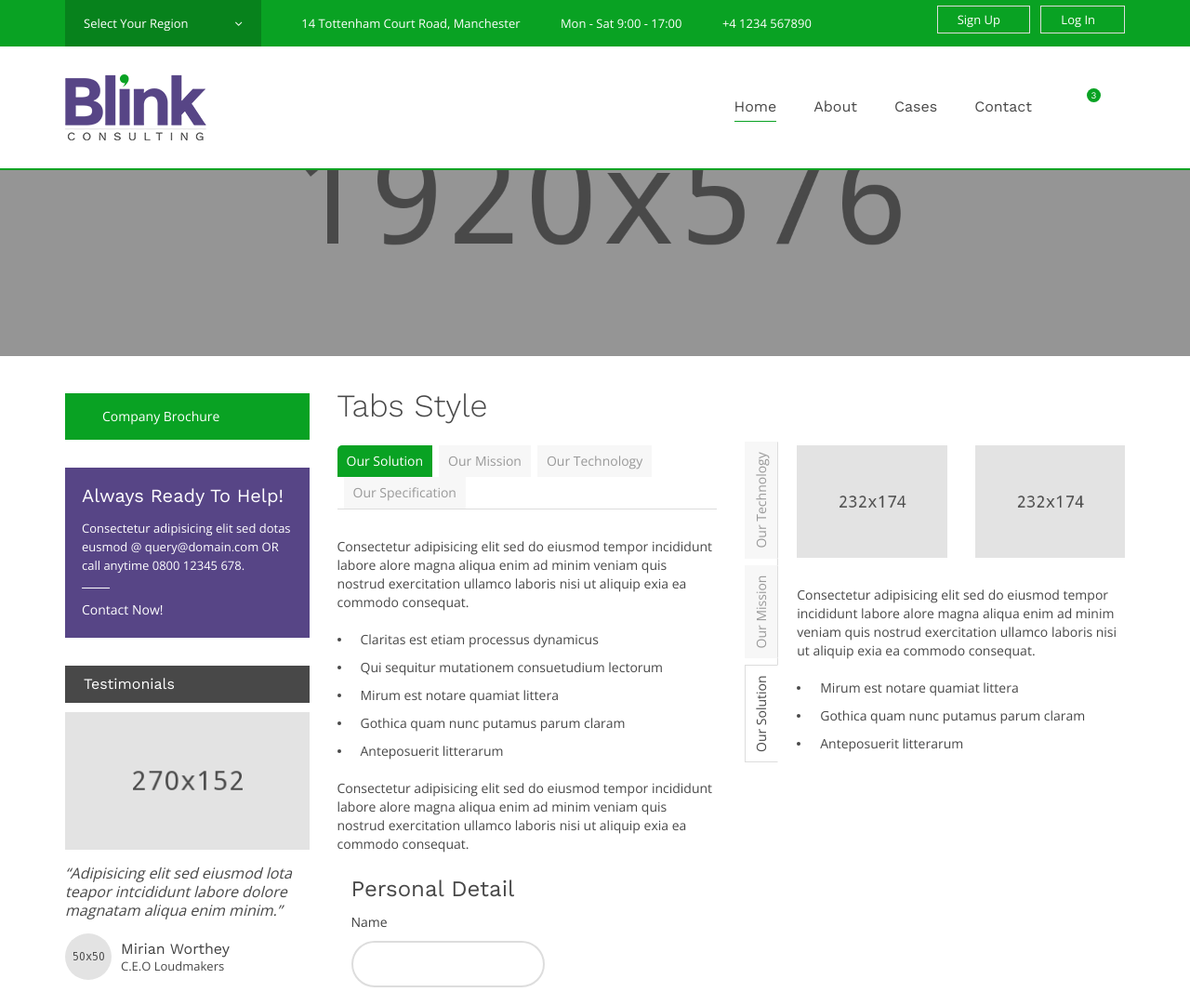
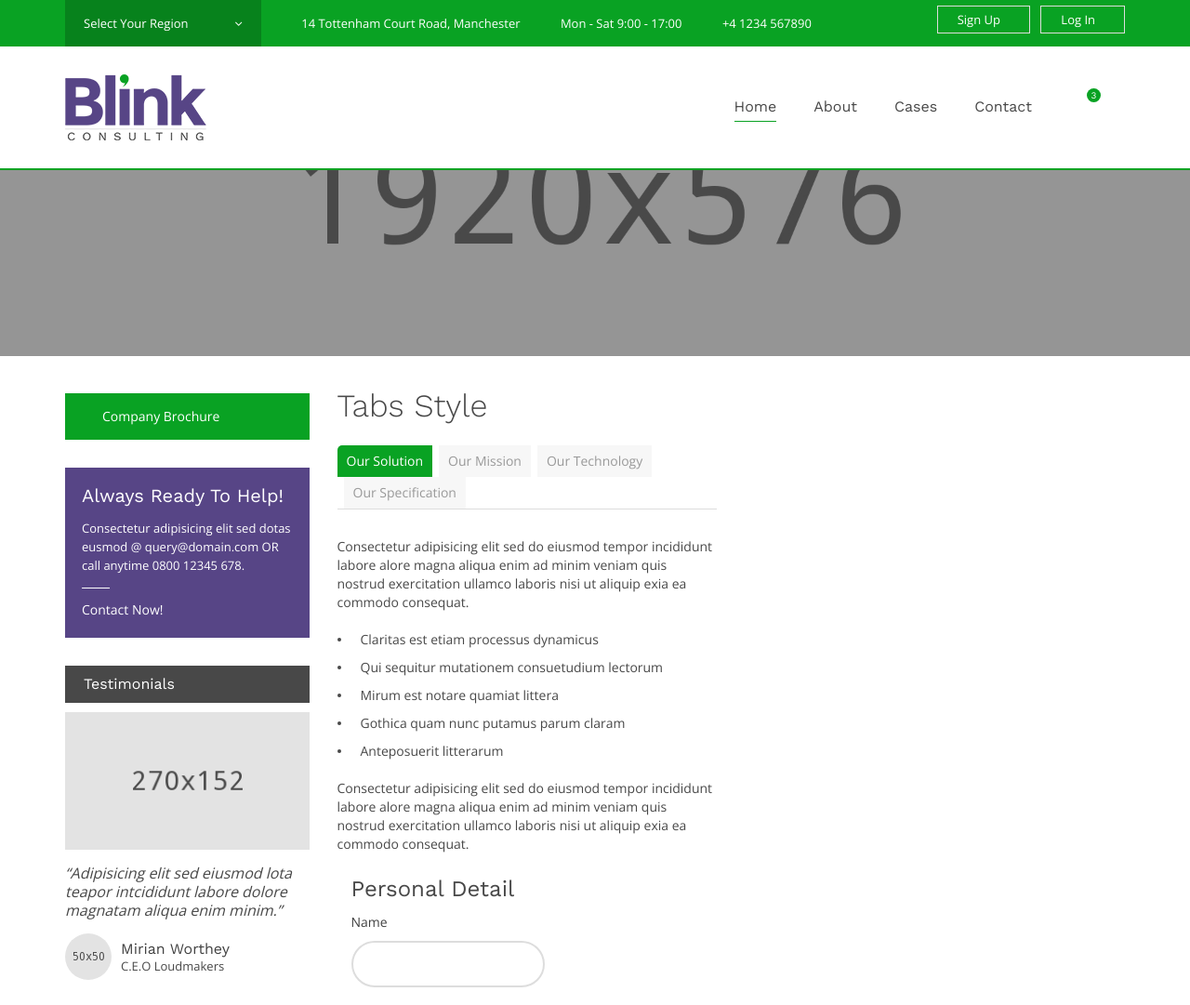
Before and after one commit to prasamsam/bmantra-laravel, a Laravel app: page /forms/abn-registration-sole-trader in a window 1280 px wide. Shown: the top 1081 px of the page at 93% size. Run offline with Laravel 8, Linux system fonts and the light colour scheme; data that the repository does not hold is empty; settings files or empty folders that the repository lacks are supplied; parts of the project's set-up code (start-up, migrations or seed data) failed here and were passed over; some libraries are stand-ins or nearby versions.

Commit message:
forms revised

```diff
--- a/resources/views/Front/Page/Forms/abnformsole.blade.php
+++ b/resources/views/Front/Page/Forms/abnformsole.blade.php
@@ -94,65 +94,7 @@
                                     </div>
                                 </div>
                             </div>
-                            <div class="col-xs-12 col-sm-12 col-md-6 col-lg-6">
-                                <div class="tg-themetabs tg-themetabsstyletwo">
-                                    <ul class="tg-themetabnav" role="tablist">
-                                        <li role="presentation" class="active"><a href="#oursolutionone" aria-controls="oursolutionone" role="tab" data-toggle="tab">Our Solution</a></li>
-                                        <li role="presentation"><a href="#ourmissionone" aria-controls="ourmissionone" role="tab" data-toggle="tab">Our Mission</a></li>
-                                        <li role="presentation"><a href="#ourtechnologyone" aria-controls="ourtechnologyone" role="tab" data-toggle="tab">Our Technology</a></li>
-                                    </ul>
-                                    <div class="tab-content tg-themetabcontent">
-                                        <div role="tabpanel" class="tab-pane active" id="oursolutionone">
-                                            <div class="row">
-                                                <div class="col-xs-12 col-sm-6 col-md-6 col-lg-6">
-                                                    <div class="tg-imgshortcode"><figure><img src="images/shortcode/img-01.jpg" alt="image description"></figure></div>
-                                                </div>
-                                                <div class="col-xs-12 col-sm-6 col-md-6 col-lg-6">
-                                                    <div class="tg-imgshortcode"><figure><img src="images/shortcode/img-02.jpg" alt="image description"></figure></div>
-                                                </div>
-                                            </div>
-                                            <p>Consectetur adipisicing elit sed do eiusmod tempor incididunt labore alore magna aliqua enim ad minim veniam quis nostrud exercitation ullamco laboris nisi ut aliquip exia ea commodo consequat.</p>
-                                            <ul class="tg-liststyle tg-dotliststyle">
-                                                <li>Mirum est notare quamiat littera</li>
-                                                <li>Gothica quam nunc putamus parum claram</li>
-                                                <li>Anteposuerit litterarum</li>
-                                            </ul>
-                                        </div>
-                                        <div role="tabpanel" class="tab-pane" id="ourmissionone">
-                                            <div class="row">
-                                                <div class="col-xs-12 col-sm-6 col-md-6 col-lg-6">
-                                                    <div class="tg-imgshortcode"><figure><img src="images/shortcode/img-02.jpg" alt="image description"></figure></div>
-                                                </div>
-                                                <div class="col-xs-12 col-sm-6 col-md-6 col-lg-6">
-                                                    <div class="tg-imgshortcode"><figure><img src="images/shortcode/img-01.jpg" alt="image description"></figure></div>
-                                                </div>
-                                            </div>
-                                            <p>Consectetur adipisicing elit sed do eiusmod tempor incididunt labore alore magna aliqua enim ad minim veniam quis nostrud exercitation ullamco laboris nisi ut aliquip exia ea commodo consequat.</p>
-                                            <ul class="tg-liststyle tg-dotliststyle">
-                                                <li>Mirum est notare quamiat littera</li>
-                                                <li>Gothica quam nunc putamus parum claram</li>
-                                                <li>Anteposuerit litterarum</li>
-                                            </ul>
-                                        </div>
-                                        <div role="tabpanel" class="tab-pane" id="ourtechnologyone">
-                                            <div class="row">
-                                                <div class="col-xs-12 col-sm-6 col-md-6 col-lg-6">
-                                                    <div class="tg-imgshortcode"><figure><img src="images/shortcode/img-01.jpg" alt="image description"></figure></div>
-                                                </div>
-                                                <div class="col-xs-12 col-sm-6 col-md-6 col-lg-6">
-                                                    <div class="tg-imgshortcode"><figure><img src="images/shortcode/img-02.jpg" alt="image description"></figure></div>
-                                                </div>
-                                            </div>
-                                            <p>Consectetur adipisicing elit sed do eiusmod tempor incididunt labore alore magna aliqua enim ad minim veniam quis nostrud exercitation ullamco laboris nisi ut aliquip exia ea commodo consequat.</p>
-                                            <ul class="tg-liststyle tg-dotliststyle">
-                                                <li>Mirum est notare quamiat littera</li>
-                                                <li>Gothica quam nunc putamus parum claram</li>
-                                                <li>Anteposuerit litterarum</li>
-                                            </ul>
-                                        </div>
-                                    </div>
-                                </div>
-                            </div>
+
                         </div>
 
                         <div class="container">
```
